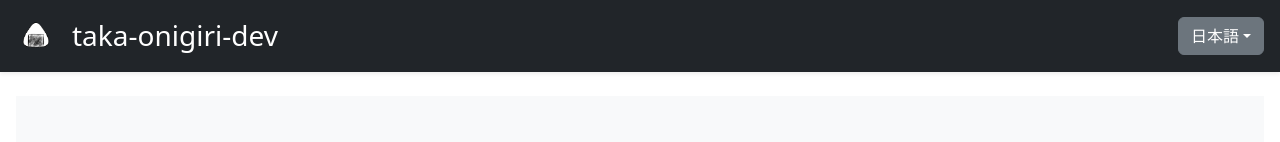
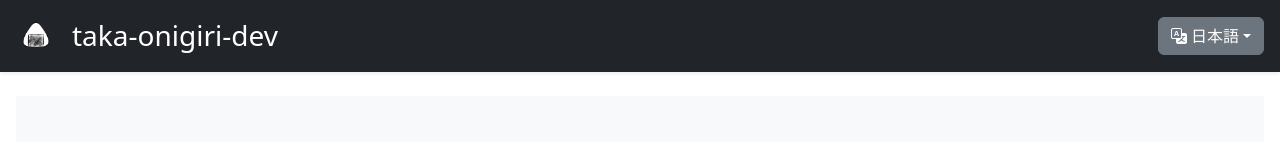
Before and after one commit to taka-onigiri-dev/my-portfolio, a Vue app: page / in a window 1280 px wide. Shown: the top 142 px of the page. Built offline with nearby package versions, Linux system fonts and the light colour scheme.

Commit message:
言語選択アイコン追加

```diff
--- a/src/components/Header.vue
+++ b/src/components/Header.vue
@@ -16,7 +16,7 @@
           data-bs-toggle="dropdown"
           aria-expanded="false"
         >
-          {{ languageLabel(locale) }}
+          <i class="bi bi-translate me-1"></i>{{ languageLabel(locale) }}
         </button>
         <ul class="dropdown-menu" aria-labelledby="langDropdown">
           <li>
```
